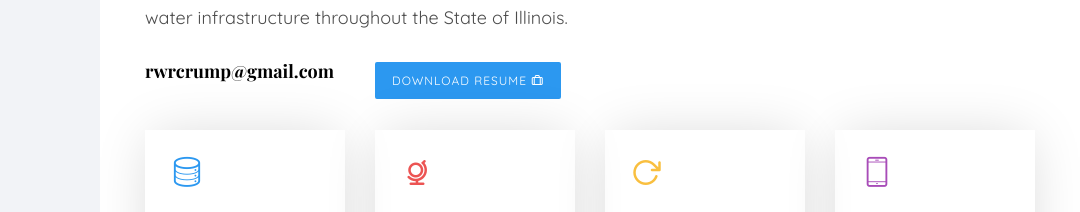
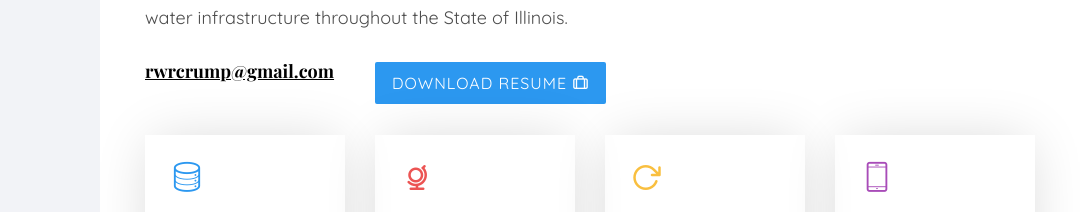
Before and after one commit to rwrcrmp/my_site, a plain HTML site: page index.html in a window 1280 px wide. Shown: the part 428-640 px from the top of the page, 200-1280 px from the left. Drawn offline with nearby package versions, Linux system fonts and the light colour scheme; files whose address does not match are found by name; a web font is replaced by a local one.

Commit message:
minor restyling

```diff
--- a/index.html
+++ b/index.html
@@ -94,10 +94,10 @@
 										<p>I use data science to enhance institutional knowledge. My wide range of skills adapts to each client's and each project's unique needs. My most impactful project to date is leading the research team at The University of Chicago that built a financial model for the <a href="https://www.ilga.gov/legislation/publicacts/fulltext.asp?Name=102-0613" target="_blank" rel="noopener noreferrer">Lead Service Line Replacement and Notification Act.</a> My team was instrumental in helping to pass this key legislation that funds the replacement of lead water infrastructure throughout the State of Illinois.</p>
 										<div class="row">
 										    <div class="col-md-3">
-										      <h4><strong>rwrcrump@gmail.com</strong></h4>
+										      <h4><strong><u>rwrcrump@gmail.com</u></strong></h4>
 										    </div>
 										    <div class="col-md-3">
-										      <p><a class="btn btn-primary" href="pages/Resume (Robert Crump).pdf">Download Resume <i class="icon-briefcase3"></i></a></p>
+										      <p><a class="btn btn-primary" style="font-size:16px" href="pages/Resume (Robert Crump).pdf">Download Resume <i class="icon-briefcase3"></i></a></p>
 										    </div>
 										</div>
 							<div class="row">
```
